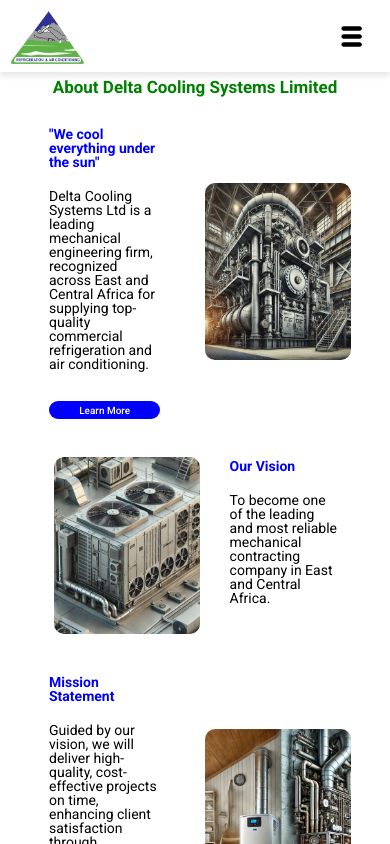
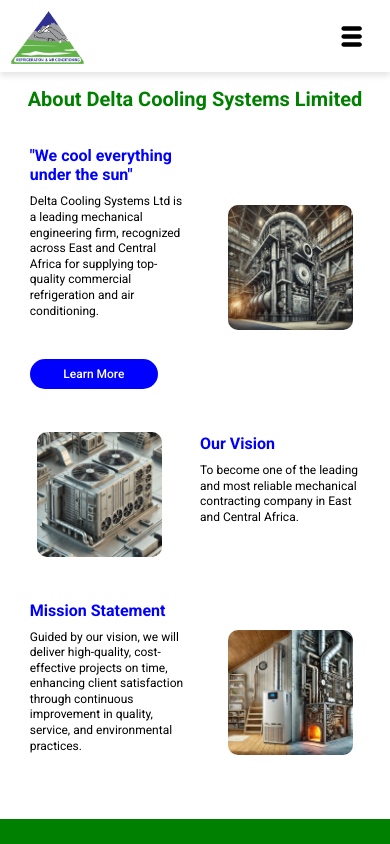
Before and after one commit to Enockodhis/DELTA-COOLING-SYSTEM-LIMITED-WEBSITE, a React (Create React App) app: page /about in a window 390 px wide. Shown: the top 844 px of the page. Built offline with nearby package versions, Linux system fonts and the light colour scheme.

Commit message:
aboutmediascreen

```diff
--- a/src/components/About/About.css
+++ b/src/components/About/About.css
@@ -65,53 +65,58 @@
 /* --------------------------css for small screen--------------------------------------- */
 
 @media screen and (max-width:600px) {
-    #About{
-        margin-top: -30px;
+    #About {
+        margin-top: -20px;
+        max-width: 95%; /* Ensure content fits better */
     }
-    .aboutHeader h4{
-        font-size: 17px;
+
+    .aboutHeader h4 {
+        font-size: 20px;
     }
-    .contentInfo{
+
+    .contentInfo {
+        display: flex;
+        flex-direction: row; /* Keep content and image side by side */
+        justify-content: space-between;
+        align-items: center;
+        gap: 10px;
+        margin: 25px auto;
+        padding: 0 10px;
+    }
+
+    .contentAbout {
+        flex: 1;
+        padding: 10px;
+        font-size: 14px;
+    }
+
+    .contentImage {
+        flex: 1;
         display: flex;
         justify-content: center;
-        align-items: center;
-        padding: 0px;
-        margin: 20px auto;
-        gap: 20px;
-        /* border: 2px solid black; */
     }
-    .contentAbout{
-        /* border: 2px solid red; */
-        padding: 10px;
-    }
-    .contentImage{
-        /* border: 2px solid blue; */
+
+    .contentImage img {
         object-fit: cover;
-        margin-left: 15px;
-        /* margin: 0 auto 20px auto; */
-        text-align: center;
-    }
-    .contentImage img{
-        object-fit: cover;
-        height: 17rem;
-        width: 14rem;
+        height: 12rem; /* Scale the image height for small screens */
+        width: 12rem;  /* Adjust width to keep proportions */
         border-radius: 10px;
     }
-    .contentAbout h5{
-        font-size: 14px;
-        line-height: 1;
+
+    .contentAbout h5 {
+        font-size: 16px;
+        margin-bottom: 10px;
     }
-    .contentAbout p{
-        font-size: 14px;
-        line-height: 1;
-        gap: 15px;
+
+    .contentAbout p {
+        font-size: 12px;
+        line-height: 1.3;
     }
-    .contentAbout button{
-        padding: 10px 20px;
-        font-size: max(0.5vw, 10px);
-        font-weight: 500;
-        padding: 0.8vw 2vw;
-        margin-top: 0px;
-        width: 100%;
+
+    .contentAbout button {
+        font-size: 12px;
+        padding: 8px 15px;
+        margin-top: 10px;
+        width: 80%;
     }
 }
```
